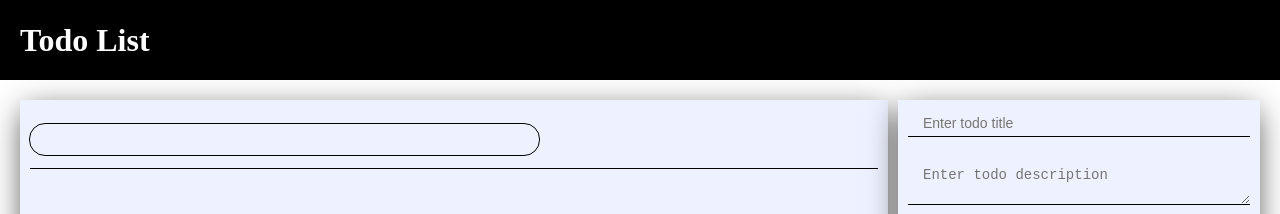
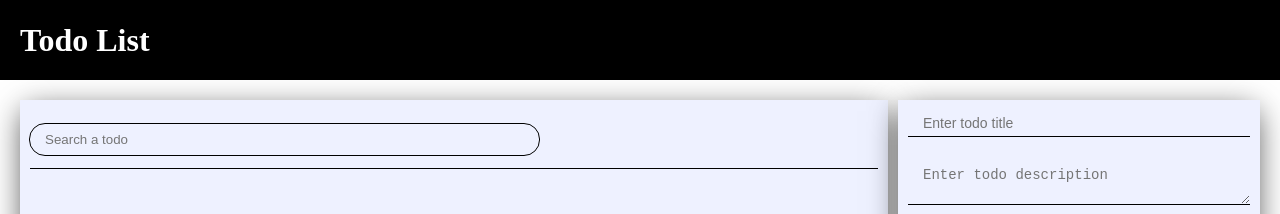
Before and after one commit to The-Jitu-Assignments/week4-task1, a React (Vite) app: page / in a window 1280 px wide. Shown: the top 214 px of the page. Built offline with nearby package versions, Linux system fonts and the light colour scheme.

Commit message:
added a placeholder to the search input

```diff
--- a/src/components/TodoList.jsx
+++ b/src/components/TodoList.jsx
@@ -21,7 +21,7 @@ const TodoList = ({ todos, currentTodo, setNewTodo, handleDelete, handleEdit, se
     <div className='list--box'>
       <div className='todo--header'>
         <div className='todo--searchbar'>
-          <input type="search" value={word} onChange={(e) => setWord(e.target.value)} />
+          <input type="search" value={word} onChange={(e) => setWord(e.target.value)} placeholder='Search a todo' />
         </div>
       </div>
       <div className='todo--body'>
```
